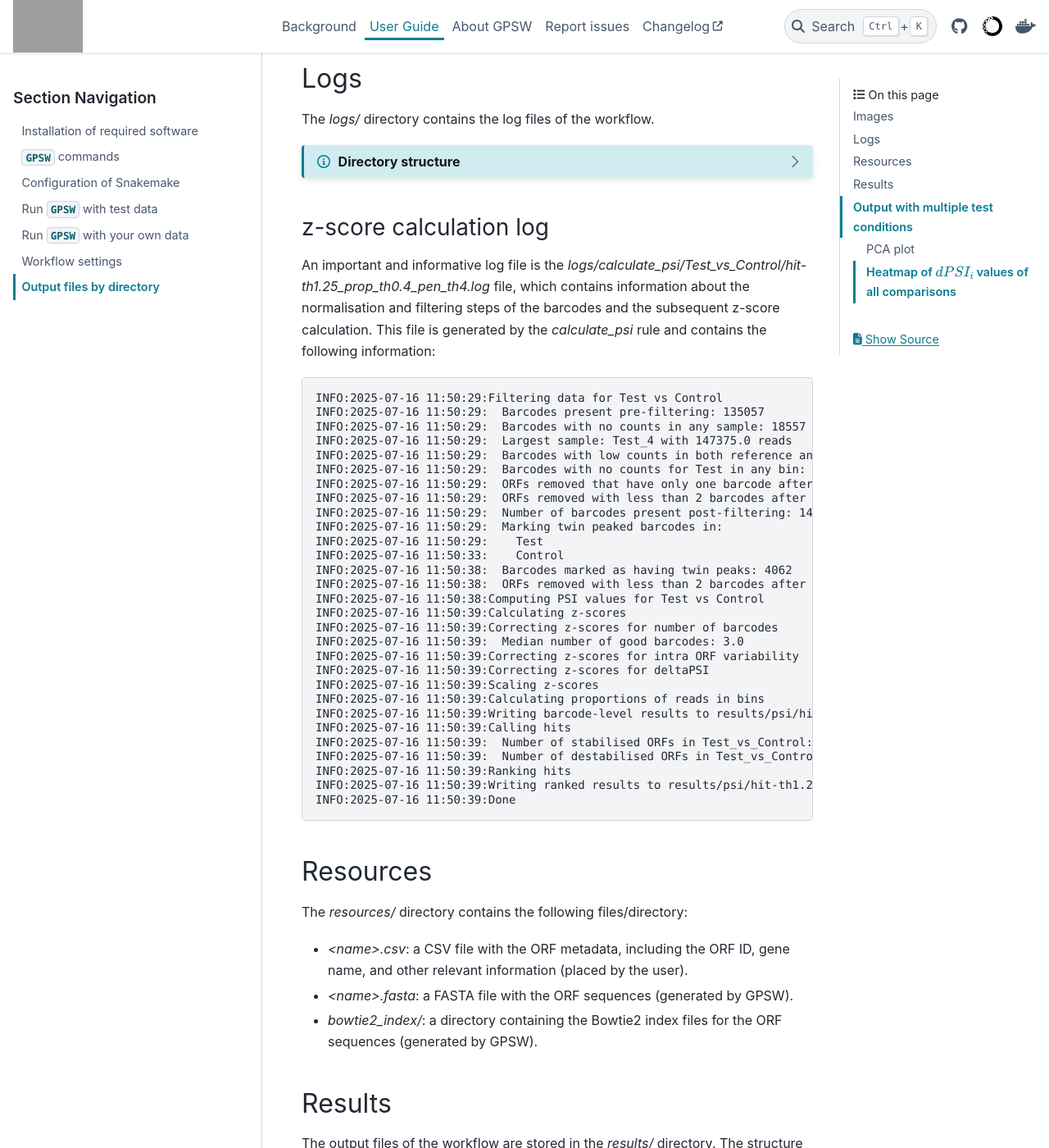
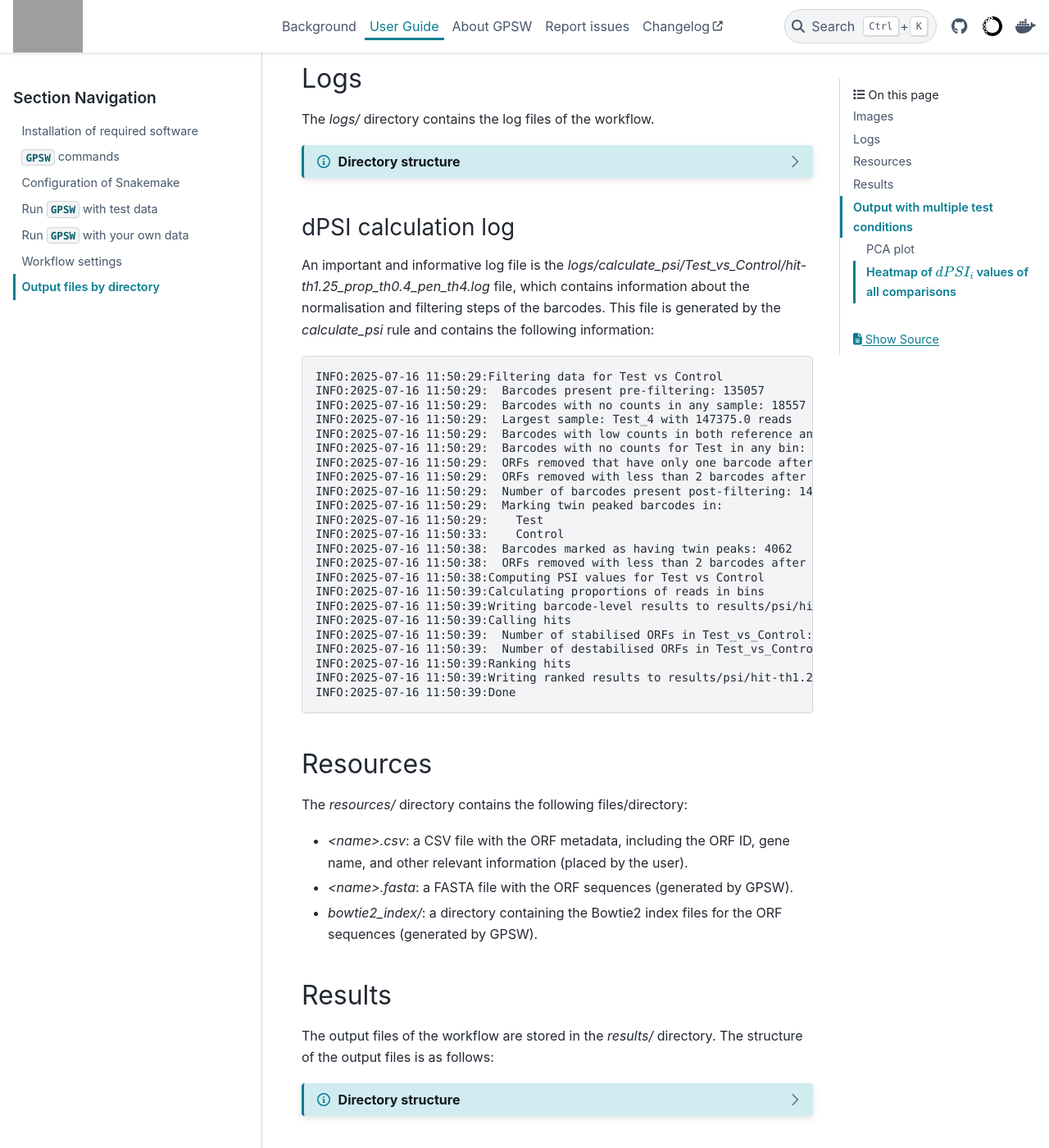
Before and after one commit to niekwit/gps-orfeome, a Sphinx documentation site: the page built from docs/output_files_by_directory.rst, in a window 1280 px wide and 1400 px high, scrolled down 713 px. Shown: the whole window at 82% size. Built offline with Sphinx 7.4.7 and the PyData theme 0.15.4, drawn with Linux system fonts in a browser that asks for light colours; some of the changed text lies outside the part shown; grey boxes are pictures that could not be loaded.

Commit message:
removed zscore from docs

```diff
--- a/docs/background.rst
+++ b/docs/background.rst
@@ -3,7 +3,7 @@
 Background
 ==========
 
-This section provides an overview of the Global Protein Stability Profiling (GPS) method and the z-score derivation used in the ``GPSW`` workflow.
+This section provides an overview of the Global Protein Stability Profiling (GPS) method used in the ``GPSW`` workflow.
 
 .. toctree::
    :maxdepth: 2
--- a/docs/output_files_by_directory.rst
+++ b/docs/output_files_by_directory.rst
@@ -79,7 +79,7 @@ The `logs/` directory contains the log files of the workflow.
       ├── plot_histograms
       │   └── hit-th1.25_prop_th0.4_pen_th4_Test_vs_Control.log
       ├── plot_psi
-      │   ├── dotplot_hit-th1.25_prop_th0.4_pen_th4_Test_vs_Control.log
+      │   ├── dpsi_rank_hit-th1.25_prop_th0.4_pen_th4_Test_vs_Control.log
       │   └── hit-th1.25_prop_th0.4_pen_th4_Test_vs_Control.log
       └── snakemake
          └── 2025-07-16_11-49-52_snakemake.log
@@ -87,10 +87,10 @@ The `logs/` directory contains the log files of the workflow.
       10 directories, 48 files
 
 
-z-score calculation log
+dPSI calculation log
 --------------------------
 
-An important and informative log file is the `logs/calculate_psi/Test_vs_Control/hit-th1.25_prop_th0.4_pen_th4.log` file, which contains information about the normalisation and filtering steps of the barcodes and the subsequent z-score calculation. This file is generated by the `calculate_psi` rule and contains the following information:
+An important and informative log file is the `logs/calculate_psi/Test_vs_Control/hit-th1.25_prop_th0.4_pen_th4.log` file, which contains information about the normalisation and filtering steps of the barcodes. This file is generated by the `calculate_psi` rule and contains the following information:
 
 .. code-block:: text
 
@@ -109,12 +109,6 @@ An important and informative log file is the `logs/calculate_psi/Test_vs_Control
    INFO:2025-07-16 11:50:38:  Barcodes marked as having twin peaks: 4062
    INFO:2025-07-16 11:50:38:  ORFs removed with less than 2 barcodes after removing  barcodes with twin peaks: 2632
    INFO:2025-07-16 11:50:38:Computing PSI values for Test vs Control
-   INFO:2025-07-16 11:50:39:Calculating z-scores
-   INFO:2025-07-16 11:50:39:Correcting z-scores for number of barcodes
-   INFO:2025-07-16 11:50:39:  Median number of good barcodes: 3.0
-   INFO:2025-07-16 11:50:39:Correcting z-scores for intra ORF variability
-   INFO:2025-07-16 11:50:39:Correcting z-scores for deltaPSI
-   INFO:2025-07-16 11:50:39:Scaling z-scores
    INFO:2025-07-16 11:50:39:Calculating proportions of reads in bins
    INFO:2025-07-16 11:50:39:Writing barcode-level results to results/psi/hit-th1.25_prop_th0.4_pen_th4/Test_vs_Control_barcode.summary.csv
    INFO:2025-07-16 11:50:39:Calling hits
@@ -176,8 +170,8 @@ The output files of the workflow are stored in the `results/` directory. The str
       │       │       ├── CHST9_IOH80001.pdf
       │       │       ├── SLC31A2_U13112.pdf
       │       │       └── XKR8_IOH14631.pdf
-      │       ├── Test_vs_Control_dotplot.pdf
       │       ├── Test_vs_Control_dpsi_histogram.pdf
+      │       ├── Test_vs_Control_dpsi_rank.pdf
       │       ├── Test_vs_Control_dpsi_sd_histogram.pdf
       │       └── Test_vs_Control_psi_histogram.pdf
       ├── qc
@@ -332,8 +326,6 @@ For each combination of hit threshold, proportion threshold and penalty factor,
         - deltaPSI
         - delta_PSI_mean
         - delta_PSI_SD
-        - z_score
-        - z_score_corr
       * - 18_IOH10009_315_C9orf80
         - IOH10009
         - C9orf80
@@ -361,8 +353,6 @@ For each combination of hit threshold, proportion threshold and penalty factor,
         - -0.169
         - -0.068
         - 0.311
-        - 0.366
-        - 1.010
       * - 19_IOH10009_315_C9orf80
         - IOH10009
         - C9orf80
@@ -390,8 +380,6 @@ For each combination of hit threshold, proportion threshold and penalty factor,
         - 0.281
         - -0.068
         - 0.311
-        - 0.366
-        - 1.010
       * - 20_IOH10009_315_C9orf80
         - IOH10009
         - C9orf80
@@ -419,8 +407,6 @@ For each combination of hit threshold, proportion threshold and penalty factor,
         - NA
         - -0.068
         - 0.311
-        - 0.366
-        - 1.010
 
 
 - ``Test_vs_Control_gene.summary.csv``: a CSV file with the gene-level results. This file contains, among others, the z-scores for each gene, and whether a gene is stabilised/destabilised in the test condition compared to the control condition, as well as an associated ranking.
@@ -434,7 +420,6 @@ For each combination of hit threshold, proportion threshold and penalty factor,
         - good_barcodes
         - stabilised
         - destabilised
-        - z_score_corr
         - stabilised_rank
         - destabilised_rank
       * - IOH10176
@@ -461,7 +444,6 @@ For each combination of hit threshold, proportion threshold and penalty factor,
         - 2
         - False
         - True
-        - -3.717
         - NA
         - 1
 
@@ -482,12 +464,12 @@ The `psi_plots` directory contains the following subdirectories for each combina
 
      Barcode profile for a stabilised gene in the test condition.
 
-- `Test_vs_Control_dotplot.pdf`: a PDF file with a dot plot of the z-scores for each gene in the test condition compared to the control condition.
+- `Test_vs_Control_dpsi_rank.pdf`: a PDF file with a dot plot of the mean dPSI of each ORF, ranked from lowest to highest. Stabilised and destabilised ORFs (based on the hit threshold, shown as dashed lines) are coloured green and red, respectively, and the 15 ORFs with the lowest and highest dPSI values are labelled.
 
   .. figure:: images/dotplot.png
-     :alt: Dot plot of z-scores for each gene in the test condition compared to the control condition
+     :alt: Ranked dPSI values of all ORFs in the test condition compared to the control condition
 
-     Dot plot of z-scores for each gene in the test condition compared to the control condition.
+     Ranked dPSI values of all ORFs in the test condition compared to the control condition.
 
 .. note::
 
--- a/docs/run_gpsw_with_test_data.rst
+++ b/docs/run_gpsw_with_test_data.rst
@@ -71,7 +71,7 @@ This will download the workflow code, configuration files and test data, and sho
          │   ├── plot_barcode_profiles.R
          │   ├── plot_barcoderank.R
          │   ├── plot_coverage.R
-         │   ├── plot_dotplot.R
+         │   ├── plot_dpsi_rank.R
          │   ├── plot_lfc.R
          │   ├── plot_missed_barcodes.R
          │   ├── plot_pca.R
--- a/docs/workflow_settings.rst
+++ b/docs/workflow_settings.rst
@@ -275,12 +275,9 @@ The values between square brackets (e.g. `[0.75, 1.0, 1.25]`) indicate that the
      # Proportion threshold for second peak of first peak
      proportion_threshold: [0.5, 0.4, 0.35]
 
-     # Penalty factor for having less than median number of good barcodes
-     penalty_factor: [4, 4, 4]
-
      # Barcode threshold for hits
      # Keep ORFs with at least bc_threshold barcodes
-     bc_threshold: 2
+     bc_threshold: 1
 
      # SD threshold for most stringent hits
      # mean deltaPSI > sd_threshold * SD
```
Also changed, not shown: other parts of docs/output_files_by_directory.rst (+0 -2 lines), workflow/report/dotplot.rst (deleted), workflow/report/dpsi_rank.rst (added), 2 other files.
